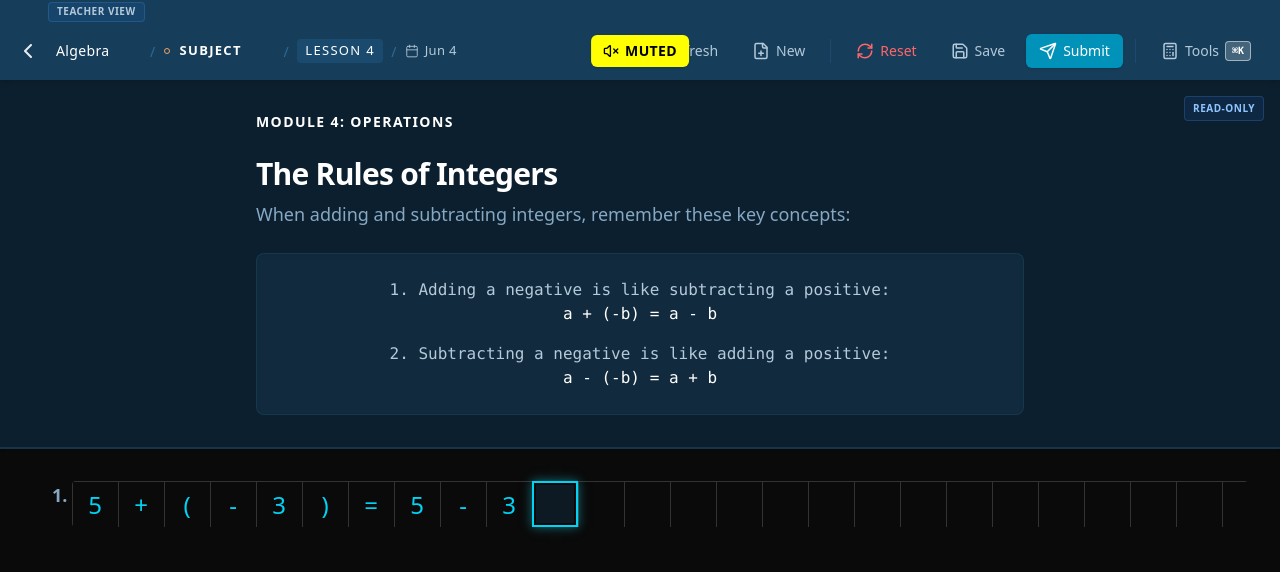
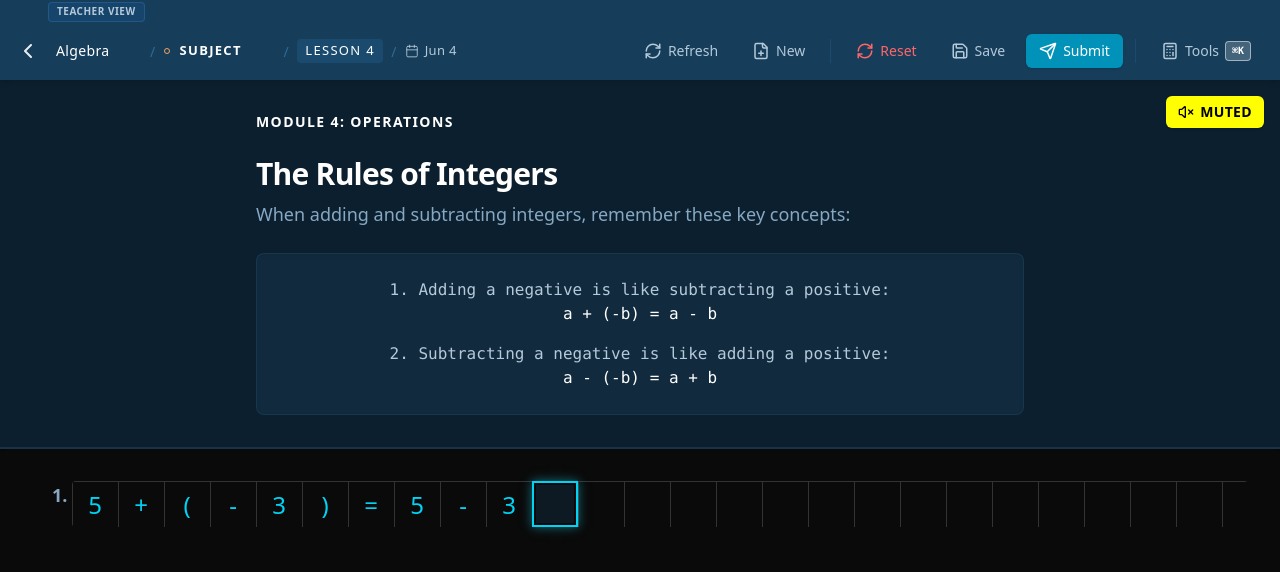
Before and after one commit to TheNjengaKarori/vision-math, a React (Vite) app: page / in a window 1280 px wide. Shown: the top 572 px of the page. Built offline with nearby package versions, Linux system fonts and the light colour scheme.

Commit message:
refactor: remove audio toggle button from UI
Removed the audio toggle button from the main controls overlay as it is no longer required in the current UI flow.

```diff
--- a/src/App.tsx
+++ b/src/App.tsx
@@ -2869,26 +2869,6 @@ export default function App() {
 
           {/* Centered Controls Overlay */}
           <div className="absolute left-1/2 top-0 h-full -translate-x-1/2 flex flex-col justify-center items-center pointer-events-none z-10">
-            <button
-              onClick={() => {
-                setIsAudioMuted(!isAudioMuted);
-                if (!isAudioMuted && "speechSynthesis" in window) {
-                  window.speechSynthesis.cancel();
-                }
-              }}
-              aria-pressed={isAudioMuted}
-              tabIndex={-1}
-              className={`pointer-events-auto flex items-center justify-center gap-1.5 h-8 px-3 rounded-md font-bold text-sm tracking-wide outline-none transition-all focus:ring-[8px] focus:ring-[#facc15] focus:ring-offset-2 focus:ring-offset-[#163e5b] bg-[#FFFF00] text-black hover:bg-[#e6e600] shadow-sm`}
-            >
-              {!isAudioMuted ? (
-                <Volume2 size={16} className="shrink-0" />
-              ) : (
-                <VolumeX size={16} className="shrink-0" />
-              )}
-              <span className="whitespace-nowrap shrink-0 hidden sm:inline-block">
-                {!isAudioMuted ? "ON" : "MUTED"}
-              </span>
-            </button>
             {broadcastReply && !isScratchpadOpen && (
               <button
                 onClick={() => toggleScratchpad()}
@@ -3093,9 +3073,26 @@ export default function App() {
                 </p>
               </div>
             </div>
-            <div className="absolute top-4 right-4 bg-blue-500/10 text-blue-300 text-[10px] font-bold px-2 py-1 uppercase tracking-wider rounded border border-blue-400/20">
-              Read-Only
-            </div>
+            <button
+              onClick={() => {
+                setIsAudioMuted(!isAudioMuted);
+                if (!isAudioMuted && "speechSynthesis" in window) {
+                  window.speechSynthesis.cancel();
+                }
+              }}
+              aria-pressed={isAudioMuted}
+              tabIndex={-1}
+              className={`absolute top-4 right-4 pointer-events-auto flex items-center justify-center gap-1.5 h-8 px-3 rounded-md font-bold text-sm tracking-wide outline-none transition-all focus:ring-[8px] focus:ring-[#facc15] focus:ring-offset-2 focus:ring-offset-[#163e5b] bg-[#FFFF00] text-black hover:bg-[#e6e600] shadow-sm`}
+            >
+              {!isAudioMuted ? (
+                <Volume2 size={16} className="shrink-0" />
+              ) : (
+                <VolumeX size={16} className="shrink-0" />
+              )}
+              <span className="whitespace-nowrap shrink-0 hidden sm:inline-block">
+                {!isAudioMuted ? "ON" : "MUTED"}
+              </span>
+            </button>
           </nav>
 
           <main
@@ -4000,8 +3997,10 @@ export default function App() {
                       else if (item.action === "pass_control") passControl();
                       else if (item.action === "start_group_work")
                         toggleGroupWork();
-                      else if (item.action === "toggle_submission") toggleSubmission();
-                      else if (item.action === "reset_next_user") resetForNextUser();
+                      else if (item.action === "toggle_submission")
+                        toggleSubmission();
+                      else if (item.action === "reset_next_user")
+                        resetForNextUser();
                     }}
                     onMouseEnter={() => setHelpMenuSelectedIndex(index)}
                     className={`w-full flex items-center justify-between px-4 md:px-6 py-3 text-left transition-all outline-none border-l-4
```
